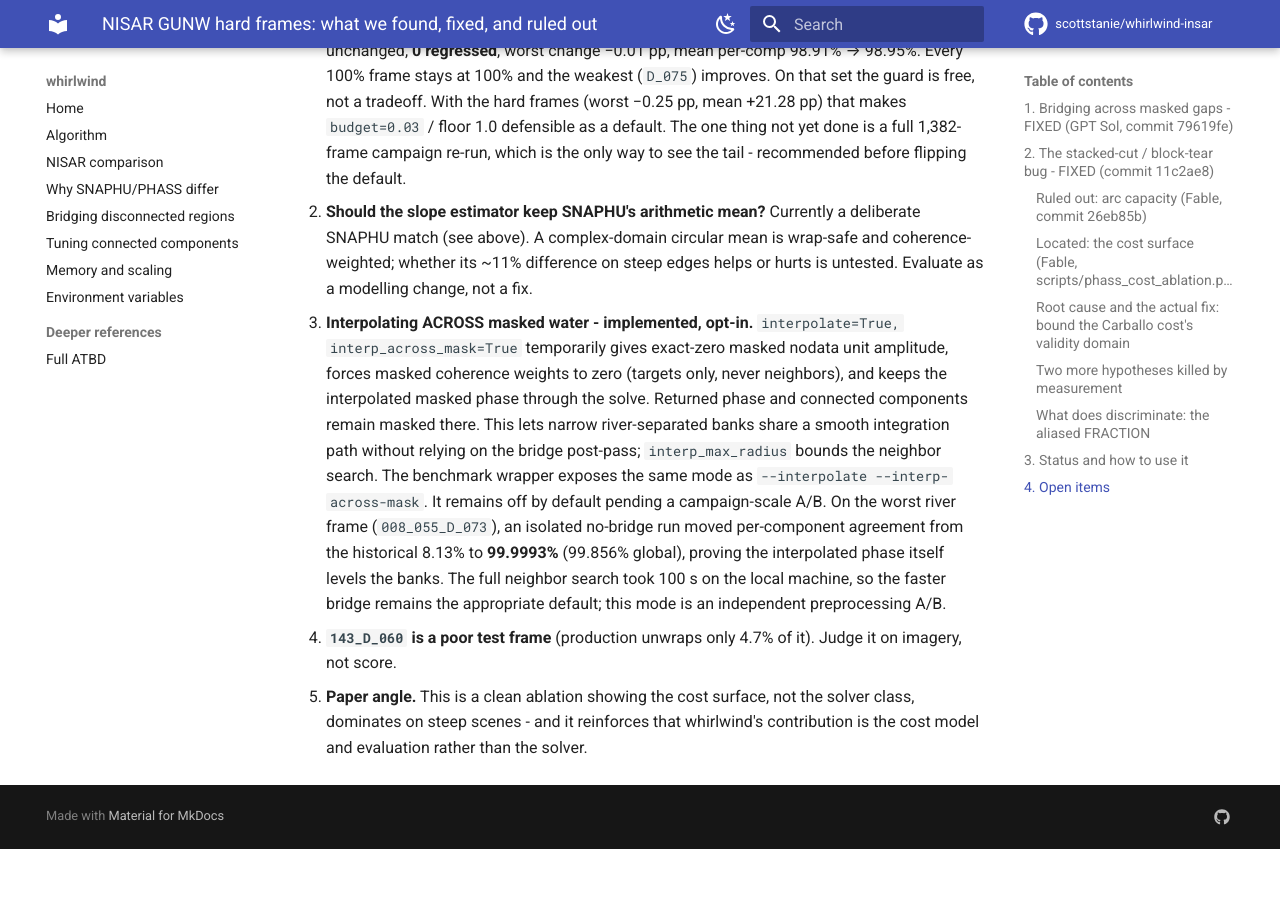
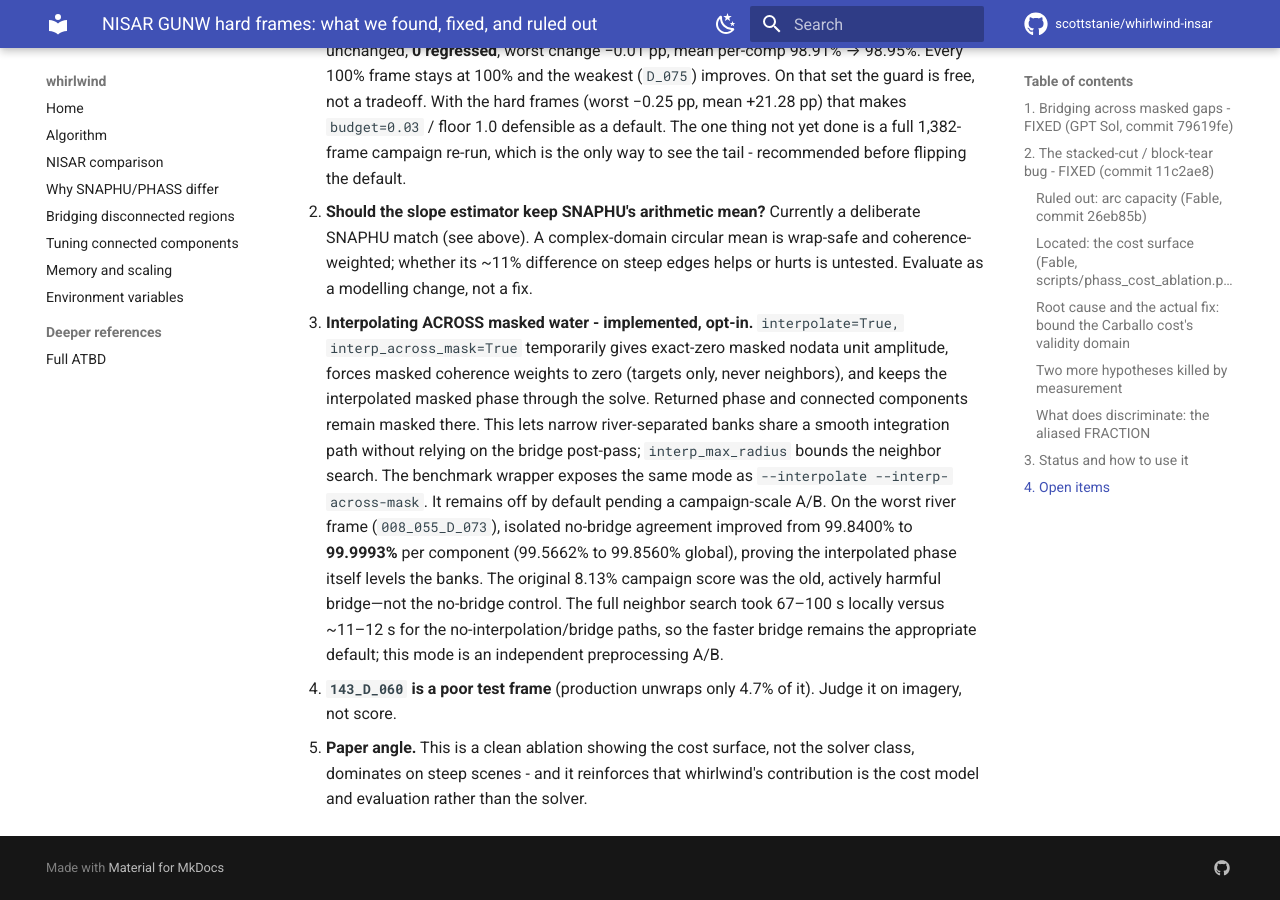
Before and after one commit to scottstanie/whirlwind-insar, an MkDocs documentation site: the page built from docs/NISAR_HARD_FRAMES_HANDOFF.md, in a window 1280 px wide and 900 px high, scrolled down 5744 px. Built offline with MkDocs 1.6.1 and Material for MkDocs 9.7.7, drawn with Linux system fonts in a browser that asks for light colours; comment, search, counter and statistics services are not loaded; before the commit the page ends 6593 px from its top, so only the background shows below that.

Commit message:
Clarify the masked-water interpolation control

```diff
--- a/docs/NISAR_HARD_FRAMES_HANDOFF.md
+++ b/docs/NISAR_HARD_FRAMES_HANDOFF.md
@@ -250,11 +250,13 @@ Data: 15 hard frames at
    on the bridge post-pass; `interp_max_radius` bounds the neighbor search. The
    benchmark wrapper exposes the same mode as `--interpolate
    --interp-across-mask`. It remains off by default pending a campaign-scale A/B.
-   On the worst river frame (`008_055_D_073`), an isolated no-bridge run moved
-   per-component agreement from the historical 8.13% to **99.9993%** (99.856%
-   global), proving the interpolated phase itself levels the banks. The full
-   neighbor search took 100 s on the local machine, so the faster bridge remains
-   the appropriate default; this mode is an independent preprocessing A/B.
+   On the worst river frame (`008_055_D_073`), isolated no-bridge agreement
+   improved from 99.8400% to **99.9993%** per component (99.5662% to 99.8560%
+   global), proving the interpolated phase itself levels the banks. The original
+   8.13% campaign score was the old, actively harmful bridge—not the no-bridge
+   control. The full neighbor search took 67–100 s locally versus ~11–12 s for
+   the no-interpolation/bridge paths, so the faster bridge remains the appropriate
+   default; this mode is an independent preprocessing A/B.
 4. **`143_D_060` is a poor test frame** (production unwraps only 4.7% of it).
    Judge it on imagery, not score.
 5. **Paper angle.** This is a clean ablation showing the cost surface, not the
```
